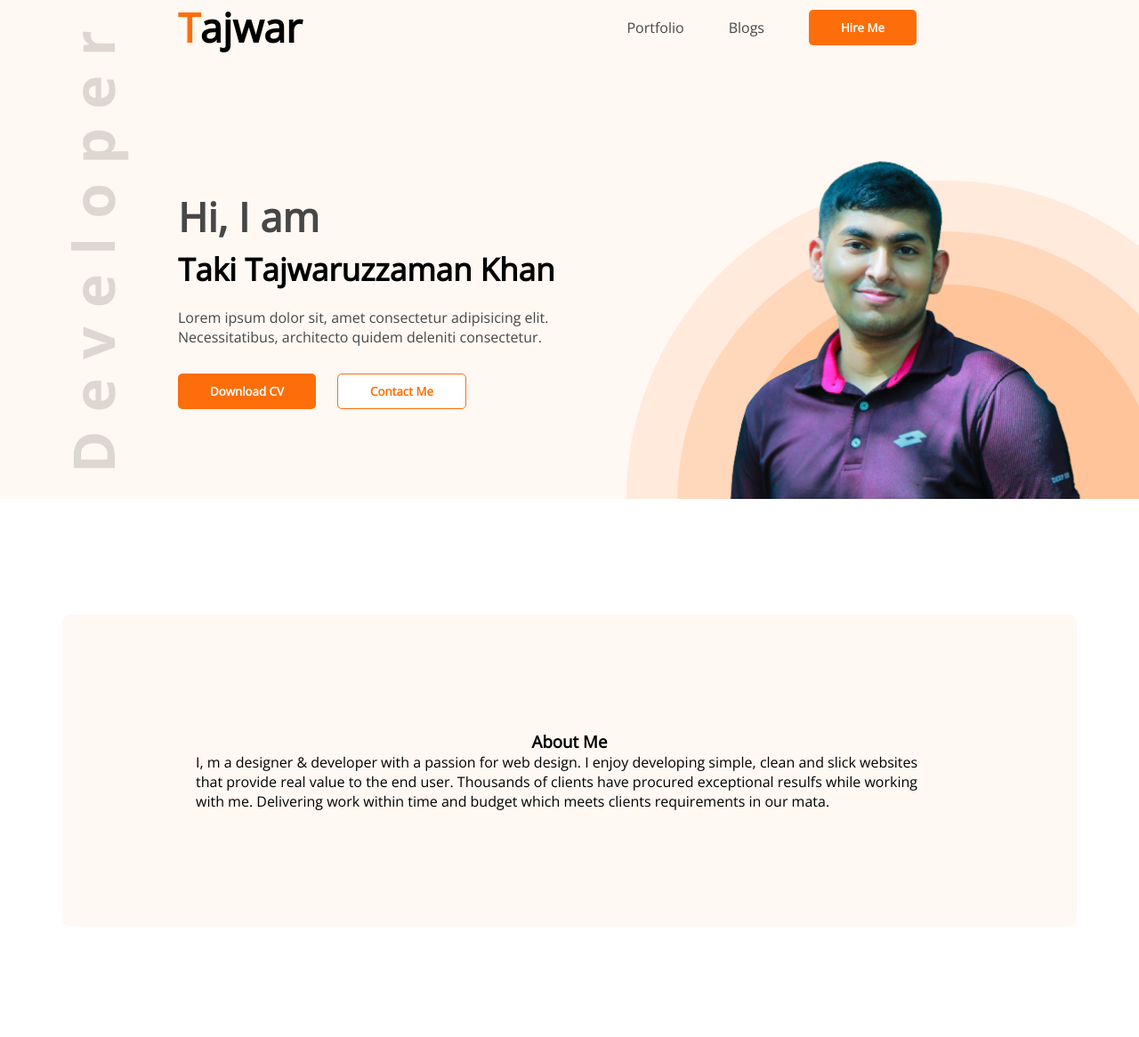
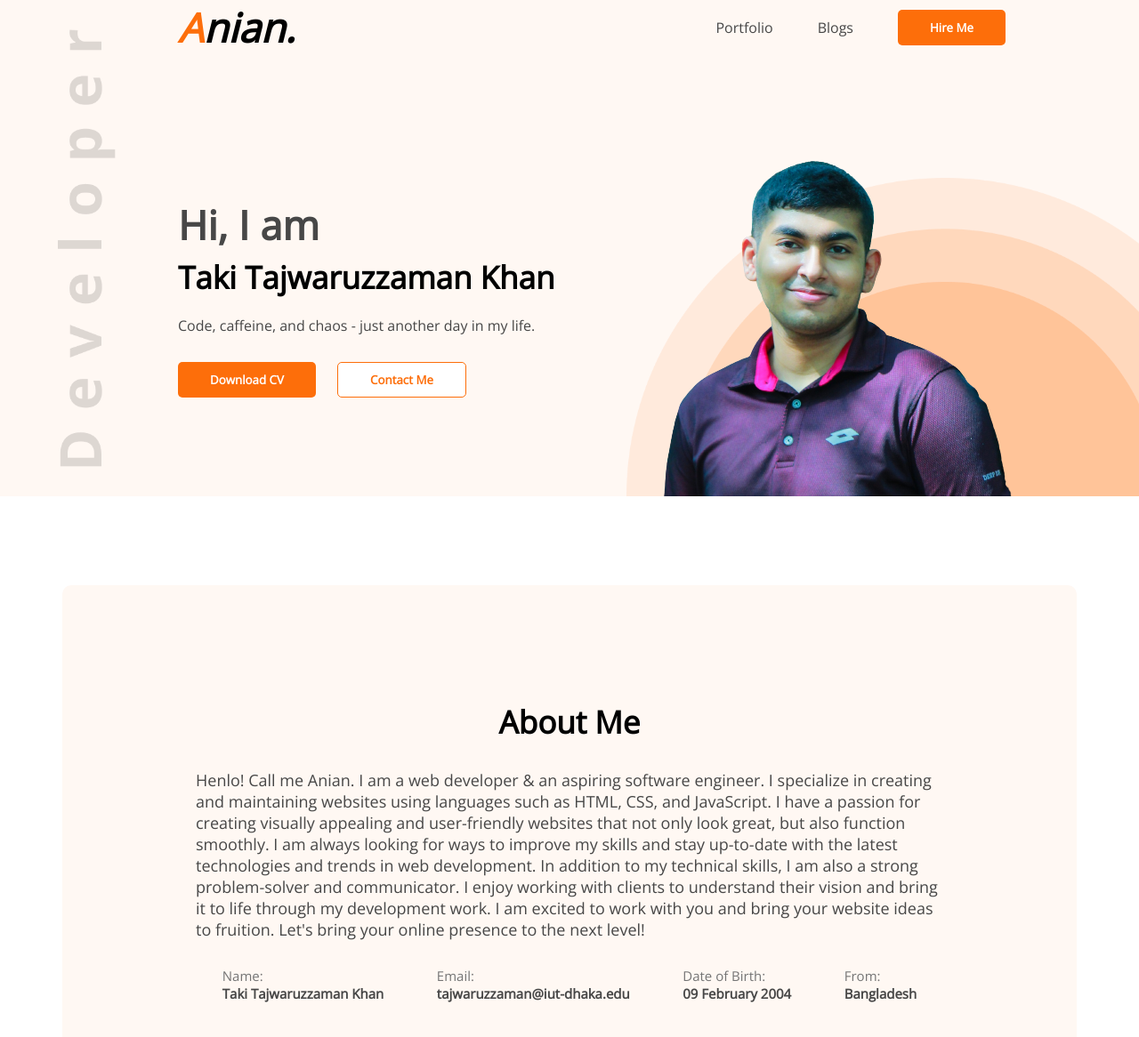
Before and after one commit to TakiTajwar17/my-portfolio, a plain HTML site: page index.html in a window 1280 px wide. Shown: the whole page at 89% size. Before the commit the page ends 1042 px from the top, so only its background shows below. Drawn offline with nearby package versions, Linux system fonts and the light colour scheme.

Commit message:
added header and about

```diff
--- a/index.html
+++ b/index.html
@@ -13,7 +13,7 @@
 <body>
     <header class="header" >
         <nav>
-            <h2 class="nav-title"><span class="text-primary">T</span>ajwar</h2>
+            <h2 class="nav-title"><em><span class="text-primary">A</span>nian.</em></h2>
             <ul class="nav-list">
                 <li class="nav-item"><a href="" class="nav-link" style="text-decoration: none; color:#474747;">Portfolio</a></li>
                 <li class="nav-item"><a href="" class="nav-link" style="text-decoration: none; color:#474747;">Blogs</a></li>
@@ -25,17 +25,41 @@
             <div>
                 <h3 class="banner-hi">Hi, I am</h3>
                 <h1 class="banner-name"> Taki Tajwaruzzaman Khan</h1>
-                <p class="banner-text">Lorem ipsum dolor sit, amet consectetur adipisicing elit. Necessitatibus, architecto quidem deleniti consectetur.</p>
+                <p class="banner-text">Code, caffeine, and chaos - just another day in my life.</p>
                 <button class="btn">Download CV</button>
                 <button id="contact">Contact Me</Menu></button>
             </div>
-            <img src="/images/hardy.png" alt="Taki Tajwaruzzaman Khan" style="height: 450px;">
+            <img src="/images/hardy.png" alt="Taki Tajwaruzzaman Khan" class="mypic">
         </div>
     </header>
     <main>
         <section class="about">
             <h3 class="section-title">About Me</h3>
-            <p class="section-description">I, m a designer & developer with a passion for web design. I enjoy developing simple, clean and slick websites that provide real value to the end user. Thousands of clients have procured exceptional resulfs while working with me. Delivering work within time and budget which meets clients requirements in our mata.</p>
+            <p class="section-description">Henlo! Call me Anian. I am a web developer & an aspiring software engineer. I specialize in creating and maintaining websites using languages such as HTML, CSS, and JavaScript.
+
+                I have a passion for creating visually appealing and user-friendly websites that not only look great, but also function smoothly. I am always looking for ways to improve my skills and stay up-to-date with the latest technologies and trends in web development.
+
+                In addition to my technical skills, I am also a strong problem-solver and communicator. I enjoy working with clients to understand their vision and bring it to life through my development work.
+
+                I am excited to work with you and bring your website ideas to fruition. Let's bring your online presence to the next level!</p>
+                <div class="about-info-container">
+                    <div class="about-info">
+                        <p class="text-title">Name:</p>
+                        <p class="text-info">Taki Tajwaruzzaman Khan</p>
+                    </div>
+                    <div class="about-info">
+                        <p class="text-title">Email:</p>
+                        <p class="text-info">tajwaruzzaman@iut-dhaka.edu</p>
+                    </div>
+                    <div class="about-info">
+                        <p class="text-title">Date of Birth:</p>
+                        <p class="text-info">09 February 2004</p>
+                    </div>
+                    <div class="about-info">
+                        <p class="text-title">From:</p>
+                        <p class="text-info">Bangladesh</p>
+                    </div>
+                </div>
         </section>
 
 
--- a/styles/portfolio.css
+++ b/styles/portfolio.css
@@ -17,7 +17,7 @@ html{
 nav{
     display: flex;
     justify-content: space-between;
-    margin: 0 200px 50px 200px;
+    margin: 0 100px 50px 200px;
 }
 nav li{
     list-style: none;
@@ -44,7 +44,7 @@ nav ul{
 }
 
 .banner{
-    margin: 0 0px 20px 200px;
+    margin: 20px 0px 20px 200px;
     display: flex;
     align-items: center;
 }
@@ -88,9 +88,10 @@ color:#474747;
     background: #FFF8F3;
     background-image: url(../images/header_bg.png), url(../images/developer.png);
     background-repeat: no-repeat;
-    background-position: bottom right, 80px;
+    background-position: bottom right, 65px;
     background-size: 45% ,65px;
     margin-bottom: 0;
+    margin-right: 0;
 
 }
 
@@ -104,11 +105,16 @@ main{
     max-width: 1140px;
     margin: 0 auto;
 }
-
+.mypic
+{
+   margin-right: 0;
+    margin-left: 20px;
+    margin-top: 0px;
+}
 
 /* about section */
 .about{
-    margin-top: 130px;
+    margin-top: 100px;
     background-color: #FFF8F3;
     border-radius: 10px;
     padding: 130px 150px;
@@ -117,4 +123,27 @@ main{
 .section-title{
 
     text-align: center;
+    margin-bottom:30px ;
+    font-weight: 700;
+    font-size: 35px;
 }
+.section-description{
+    color: #474747;
+    font-size: 18px;
+}
+.about-info-container{
+    display: flex;
+    margin-top: 30px;
+    font-size: 15px;
+    justify-content: space-around;
+
+}
+.text-info{
+    color: #474747;
+    font-weight: 700;
+}
+.text-title{
+    font-size: 15px;
+    color: #757575;
+    justify-content: space-between;
+}
```
